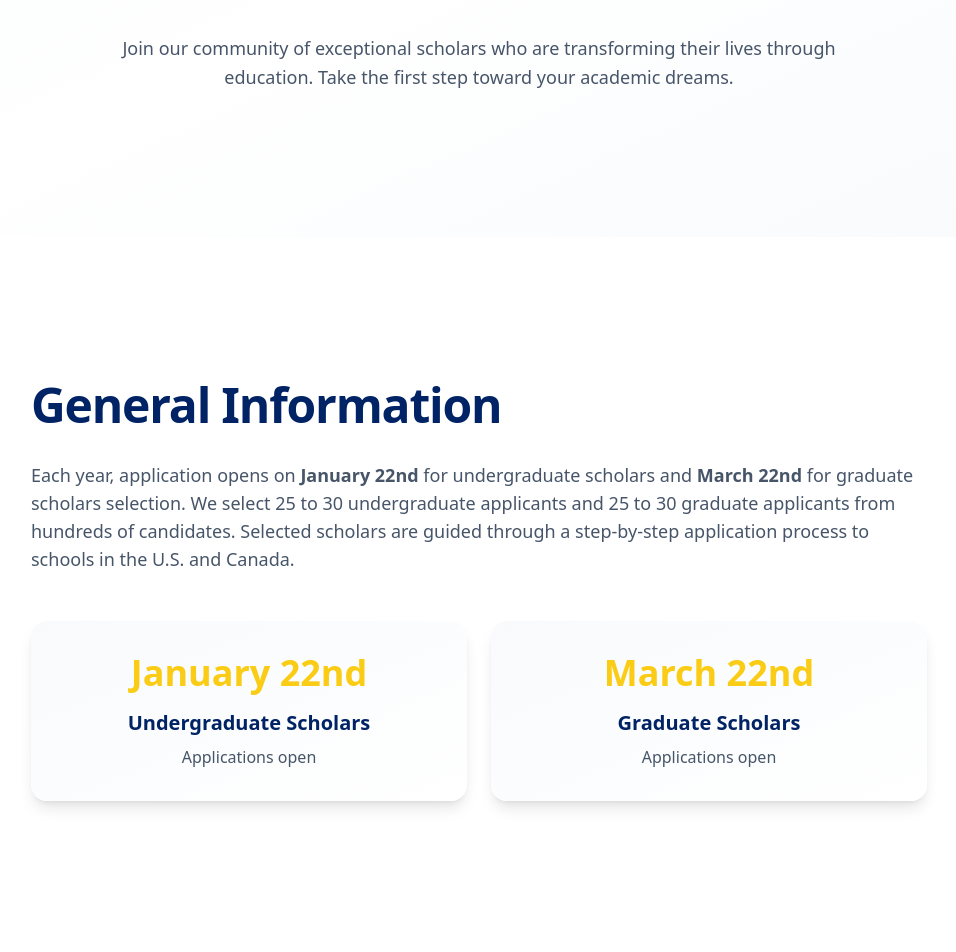
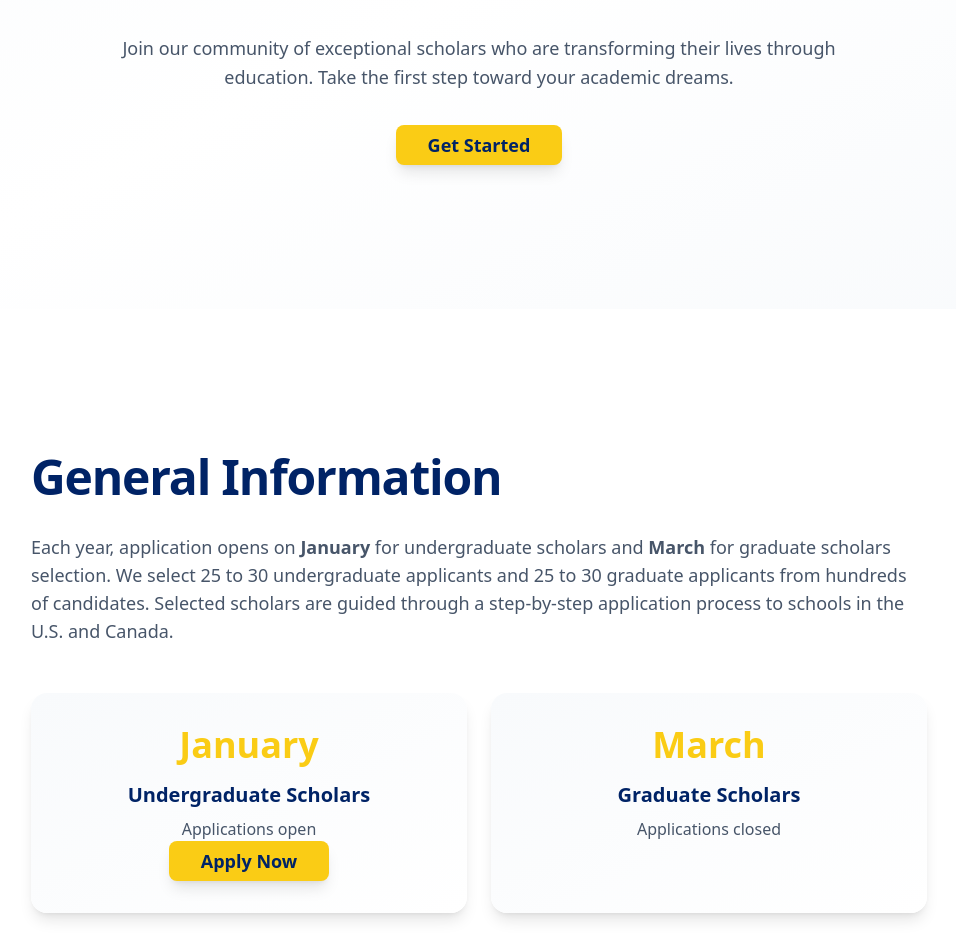
Before and after one commit to aaaikins/the-veritas-foundation, a Next.js app: page /get-involved/apply in a window 1280 px wide. Shown: the part 340-1292 px from the top of the page, without its empty margins (161-1117 px from the left). Built offline with nearby package versions, Linux system fonts and the light colour scheme.

Commit message:
Update page.tsx

```diff
--- a/app/get-involved/apply/page.tsx
+++ b/app/get-involved/apply/page.tsx
@@ -30,6 +30,11 @@ export default function ApplyPage() {
                 Join our community of exceptional scholars who are transforming their lives through education.
                 Take the first step toward your academic dreams.
               </p>
+              <Link href="#apply-now" className="inline-block">
+                <Button className="bg-[#facc15] hover:bg-[#facc15]/90 text-[#002366] px-8 py-4 rounded-lg font-semibold transition-all duration-300 text-lg shadow-lg hover:shadow-xl hover:scale-105">
+                  Get Started
+                </Button>
+              </Link>
             </div>
           </div>
         </section>
@@ -44,7 +49,7 @@ export default function ApplyPage() {
 
               <div className="space-y-6 text-slate-600 md:text-lg leading-relaxed">
                 <p>
-                  Each year, application opens on <strong>January 22nd</strong> for undergraduate scholars and <strong>March 22nd</strong> for graduate scholars selection.
+                  Each year, application opens on <strong>January</strong> for undergraduate scholars and <strong>March</strong> for graduate scholars selection.
                   We select 25 to 30 undergraduate applicants and 25 to 30 graduate applicants from hundreds of candidates.
                   Selected scholars are guided through a step-by-step application process to schools in the U.S. and Canada.
                 </p>
@@ -52,14 +57,19 @@ export default function ApplyPage() {
 
               <div className="grid gap-6 md:grid-cols-2 mt-12 mb-8">
                 <div className="bg-gradient-to-br from-slate-50 to-white p-8 rounded-2xl shadow-lg hover:shadow-xl transition-all duration-300 text-center">
-                  <div className="text-3xl md:text-4xl font-bold text-[#facc15] mb-4">January 22nd</div>
+                  <div className="text-3xl md:text-4xl font-bold text-[#facc15] mb-4">January</div>
                   <div className="text-xl font-semibold text-[#002366] mb-2">Undergraduate Scholars</div>
                   <div className="text-slate-600">Applications open</div>
+                <Link href="#apply-now" className="inline-block">
+                <Button className="bg-[#facc15] hover:bg-[#facc15]/90 text-[#002366] px-8 py-4 rounded-lg font-semibold transition-all duration-300 text-lg shadow-lg hover:shadow-xl hover:scale-105">
+                  Apply Now
+                </Button>
+              </Link>
                 </div>
                 <div className="bg-gradient-to-br from-slate-50 to-white p-8 rounded-2xl shadow-lg hover:shadow-xl transition-all duration-300 text-center">
-                  <div className="text-3xl md:text-4xl font-bold text-[#facc15] mb-4">March 22nd</div>
+                  <div className="text-3xl md:text-4xl font-bold text-[#facc15] mb-4">March</div>
                   <div className="text-xl font-semibold text-[#002366] mb-2">Graduate Scholars</div>
-                  <div className="text-slate-600">Applications open</div>
+                  <div className="text-slate-600">Applications closed</div>
                 </div>
               </div>
             </div>
@@ -248,7 +258,7 @@ export default function ApplyPage() {
         </section>
 
         {/* Call to Action */}
-        <section className="w-full py-20 md:py-28 lg:py-36 bg-white">
+        <section id="apply-now" className="w-full py-20 md:py-28 lg:py-36 bg-white">
           <div className="container mx-auto px-6 md:px-8">
             <div className="text-center space-y-8 max-w-4xl mx-auto">
               <h2 className="text-3xl md:text-4xl lg:text-5xl font-bold tracking-tight text-[#002366] leading-tight">
```
